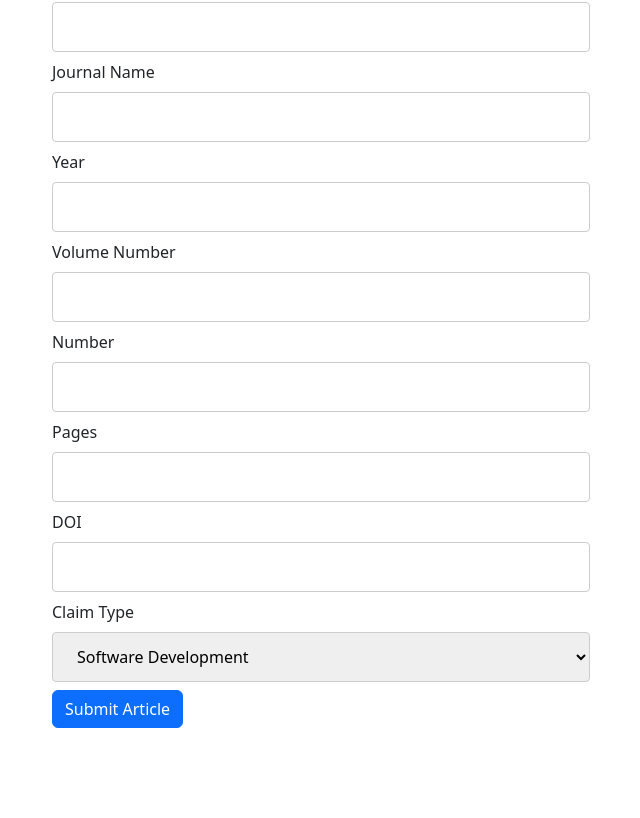
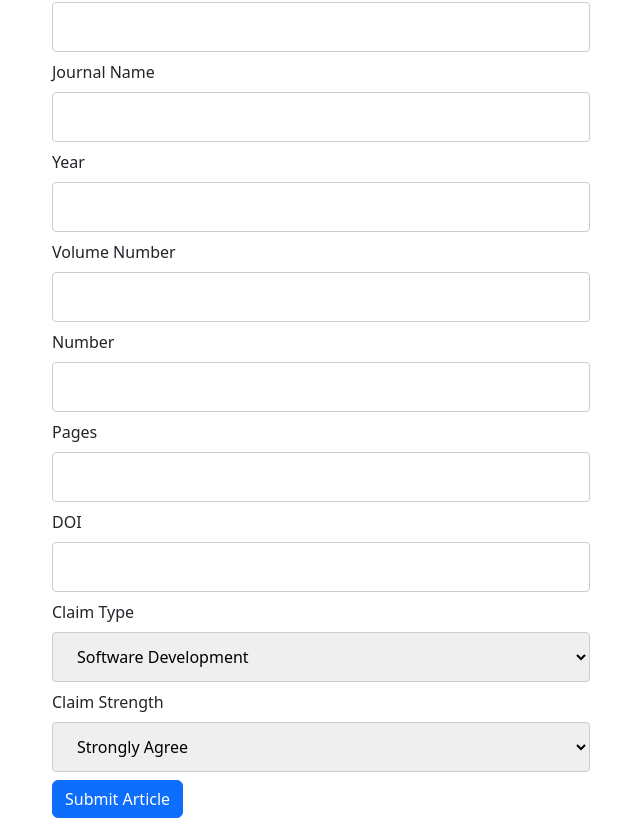
Before and after one commit to MonkeySki/CISE-SPEED, a React (Create React App) app in the folder frontend/: page /create in a window 1280 px wide. Shown: the part 368-1186 px from the top of the page, without its empty margins (332-972 px from the left). Before the commit the page ends 1096 px from the top, so only its background shows below. Built offline with nearby package versions, Linux system fonts and the light colour scheme.

Commit message:
feat: Adding claim strength to each page

```diff
--- a/frontend/src/components/create.js
+++ b/frontend/src/components/create.js
@@ -17,7 +17,8 @@ export default function Create() {
     number: '',
     pages: '',
     doi: '',
-    claim: ''
+    claim: '',
+    claimStrength: ''
   });
 
   const navigate = useNavigate();
@@ -82,7 +83,9 @@ export default function Create() {
       number: "",
       pages: "",
       doi: "",
-      claim: ""
+      claim: "",
+      claimStrength: ''
+
     });
     navigate("/");
   }
@@ -189,6 +192,17 @@ export default function Create() {
 
         </div>
         <div className="form-group">
+          <label htmlFor="claimStrength">Claim Strength</label>
+          <select id="claim" name="claim" onChange={(e) => updateForm({ claim: e.target.value })}>
+            <option value="Strongly Agree">Strongly Agree</option>
+            <option value="Agree">Agree</option>
+            <option value="Disagree">Disagree</option>
+            <option value="Strongly disagree">Strongly disagree</option>
+
+          </select>
+
+        </div>
+        <div className="form-group">
           <input
             type="submit"
             value="Submit Article"
--- a/frontend/src/components/edit.js
+++ b/frontend/src/components/edit.js
@@ -35,6 +35,9 @@ function computeMutation(newRow, oldRow) {
   if (newRow.claim !== oldRow.claim) {
     return `Claim from '${oldRow.claim}' to '${newRow.claim}'`;
   }
+  if (newRow.claimStrength !== oldRow.claimStrength) {
+    return `Claim Strength from '${oldRow.claimStrength}' to '${newRow.claimStrength}'`;
+  }
 
   return null;
 }
@@ -42,7 +45,7 @@ function computeMutation(newRow, oldRow) {
 export default function Edit() {
   const [articles, setArticles] = useState([]);
   const rows = articles.map(
-    ({ _id, title, author, year, volume, number, pages, doi, claim }) => ({
+    ({ _id, title, author, year, volume, number, pages, doi, claim, claimStrength }) => ({
       id: _id,
       title,
       author,
@@ -51,7 +54,7 @@ export default function Edit() {
       number,
       pages,
       doi,
-      claim,
+      claim, claimStrength
     })
   );
   const columns = [
@@ -63,6 +66,8 @@ export default function Edit() {
     { field: "pages", headerName: "Pages", width: 100, editable: true },
     { field: "doi", headerName: "Doi", width: 100, editable: true },
     { field: "claim", headerName: "Claim Type", width: 100, editable: true },
+    { field: "claimStrength", headerName: "Claim Strength", width: 100, editable: true },
+
   ];
 
   // This method fetches the articles from the database.
@@ -126,6 +131,7 @@ export default function Edit() {
           pages: newRow.pages,
           doi: newRow.doi,
           claim: newRow.claim,
+          claimStrength: newRow.claimStrength
         },
       });
       // Make the HTTP request to save in the backend
@@ -138,7 +144,7 @@ export default function Edit() {
     }
   };
 
-  const handleEntered = () => {};
+  const handleEntered = () => { };
 
   const renderConfirmDialog = () => {
     if (!promiseArguments) {
```
Also changed, not shown: 1 other file (tests, documents, lock files or other folders).
